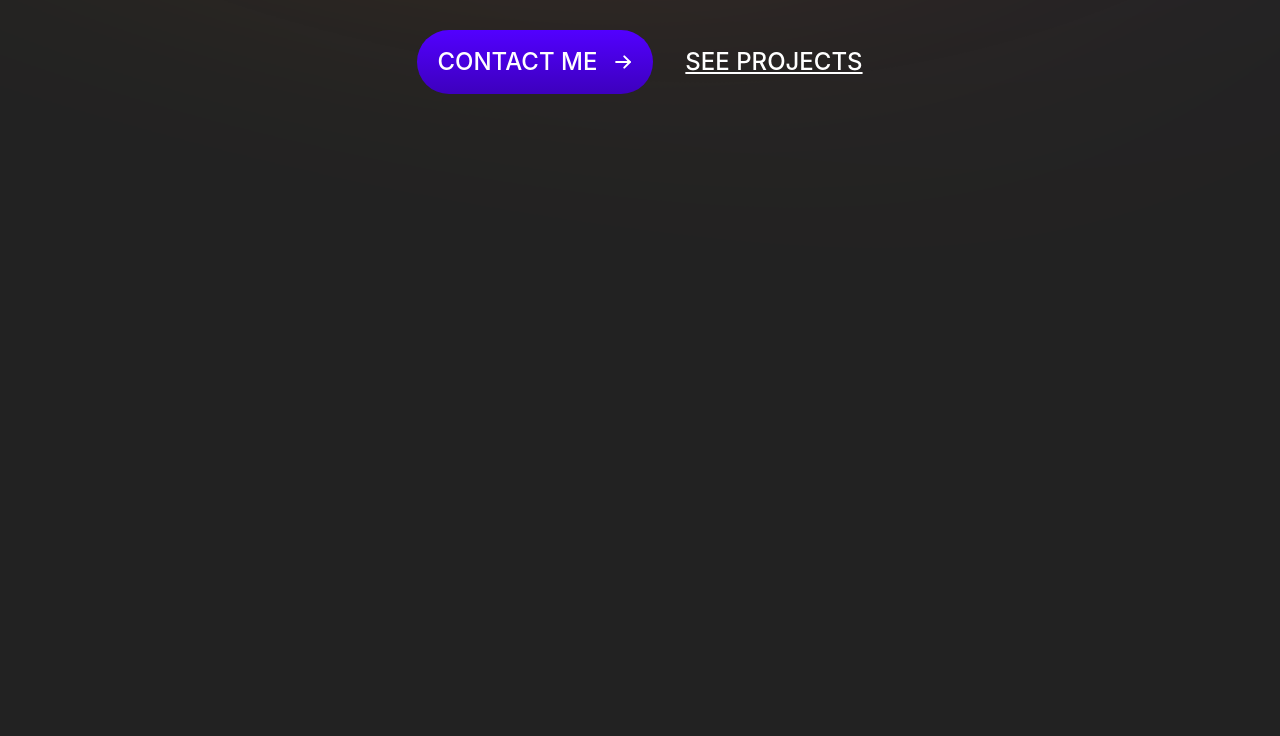
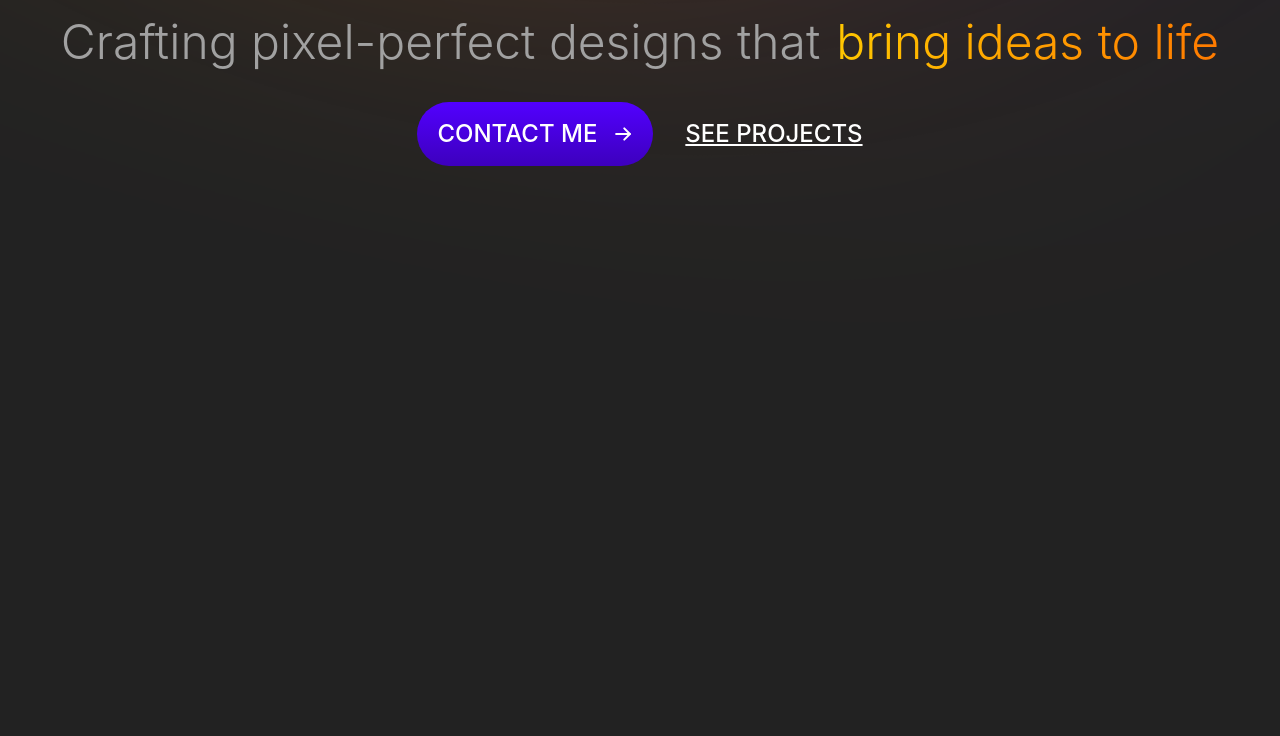
Before and after one commit to drprockz/portfolio-app, a React (Create React App) app: page / in a window 1280 px wide. Shown: the part 506-1242 px from the top of the page. Before the commit the page ends 800 px from the top, so only its background shows below. Built offline with nearby package versions, Linux system fonts and the light colour scheme.

Commit message:
Update sections styles

```diff
--- /dev/null
+++ b/src/GradientBackground.js
@@ -0,0 +1,49 @@
+import React from "react";
+
+const GradientBackground = () => {
+  return (
+    <div className="relative h-screen">
+      {/* Curved Gradient Lines */}
+      <div className="absolute inset-0">
+        <svg
+          xmlns="http://www.w3.org/2000/svg"
+          viewBox="0 0 1200 600"
+          className="w-full h-full"
+        >
+          <defs>
+            <linearGradient id="gradient" x1="0%" y1="0%" x2="100%" y2="0%">
+              <stop offset="0%" stopColor="#ffcc00" />
+              <stop offset="100%" stopColor="#8000ff" />
+            </linearGradient>
+          </defs>
+          <path
+            d="M 0 300 Q 200 250, 400 300 T 800 300 T 1200 300"
+            stroke="url(#gradient)"
+            strokeWidth="3"
+            fill="none"
+          />
+          <path
+            d="M 0 320 Q 200 270, 400 320 T 800 320 T 1200 320"
+            stroke="url(#gradient)"
+            strokeWidth="3"
+            fill="none"
+          />
+          <path
+            d="M 0 340 Q 200 290, 400 340 T 800 340 T 1200 340"
+            stroke="url(#gradient)"
+            strokeWidth="3"
+            fill="none"
+          />
+          <path
+            d="M 0 360 Q 200 310, 400 360 T 800 360 T 1200 360"
+            stroke="url(#gradient)"
+            strokeWidth="3"
+            fill="none"
+          />
+        </svg>
+      </div>
+    </div>
+  );
+};
+
+export default GradientBackground;
--- a/src/Home.css
+++ b/src/Home.css
@@ -33,7 +33,8 @@ body {
   background-color: #222;
   position: absolute;
   inset: 0;
-  overflow: hidden;
+  overflow-x: hidden;
+  overflow-y: scroll;
 }
 
 /* This is just to transition when you change the viewport size. */
@@ -76,7 +77,8 @@ body {
   background-color: #222;
   position: absolute;
   inset: 0;
-  overflow: hidden;
+  overflow-x: hidden;
+  overflow-y: scroll;
 }
 
 /* This is just to transition when you change the viewport size. */
--- a/src/home.js
+++ b/src/home.js
@@ -1,30 +1,38 @@
 // Home.js
 import React from 'react';
 import './Home.css';
+import GradientBackground from './GradientBackground';
 
 const Home = () => {
   return (
-    <div className="home-container flex flex-col justify-center items-center h-[100vh] absolute inset-0">
+    <main>
+      <section className="home-container flex flex-col justify-center items-center h-[100vh] relative">
         <div className="gradient"></div>
         <div className='absolute'>
           <h1 className='font-inter font-regular text-white text-[10rem] text-center animate-fadeInLeft'>Darshan Parmar</h1>
-        <div className='flex flex-row justify-center items-center animate-fadeInLeft' style={{transitionDelay: '10s'}}>
+          <div className='flex flex-row justify-center items-center animate-fadeInLeft' style={{ transitionDelay: '10s' }}>
             <span className='font-inter font-light text-[#A1A1A1] text-[3rem] text-center'>Crafting pixel-perfect designs that </span>
             <span className='font-inter font-light text-transparent bg-clip-text bg-gradient-to-r from-[#ffc700] to-[#ff7a00] text-[3rem] text-center ml-4'> bring ideas to life</span>
           </div>
           <div className='flex flex-row justify-center items-center mt-6 animate-fadeInLeft delay-[2s]'>
-          <button class="inline-flex items-center h-10 px-5 py-8 text-indigo-100 transition-colors duration-150 bg-gradient-to-b from-[#5200ff] to-[#3d00bd] hover:opacity-85 rounded-full">
+            <button className="inline-flex items-center h-10 px-5 py-8 text-indigo-100 transition-colors duration-150 bg-gradient-to-b from-[#5200ff] to-[#3d00bd] hover:opacity-85 rounded-full">
               <span className='font-inter font-medium text-white text-[1.5rem] uppercase mr-4'>Contact Me</span>
               <svg width="20" height="20" viewBox="0 0 20 20" fill="none" xmlns="http://www.w3.org/2000/svg">
                 <path d="M3.125 10H16.875" stroke="white" stroke-width="2" stroke-linecap="round" stroke-linejoin="round" />
                 <path d="M11.25 4.375L16.875 10L11.25 15.625" stroke="white" stroke-width="2" stroke-linecap="round" stroke-linejoin="round" />
               </svg>
-
             </button>
             <a className='font-inter font-medium text-white text-[1.5rem] ml-8 uppercase underline' href="#projects">See Projects</a>
           </div>
         </div>
+      </section>
+
+      <section className="flex flex-col justify-center items-center h-[100vh]">
+        <div className='w-full'>
+          <GradientBackground />
         </div>
+      </section>
+    </main>
   );
 };
 
```
Lines whose indentation alone changed are shown as unchanged.
